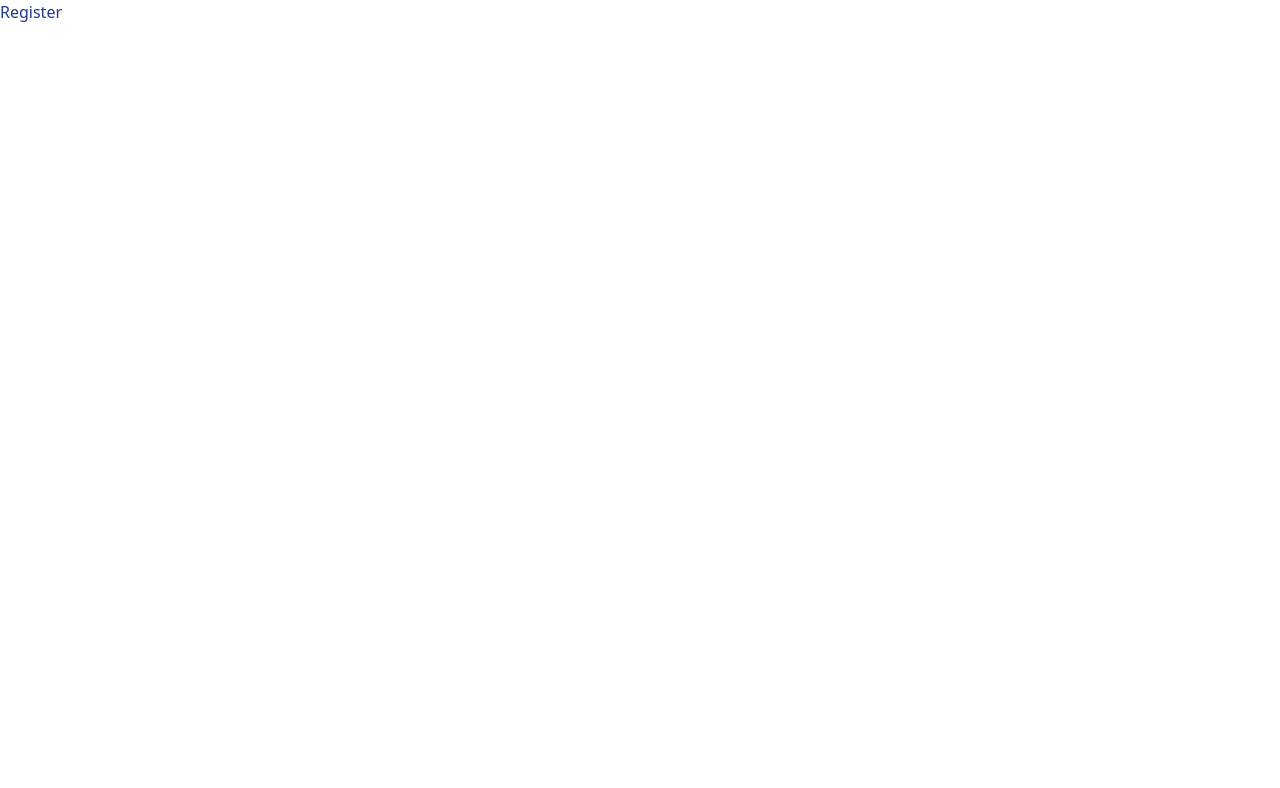
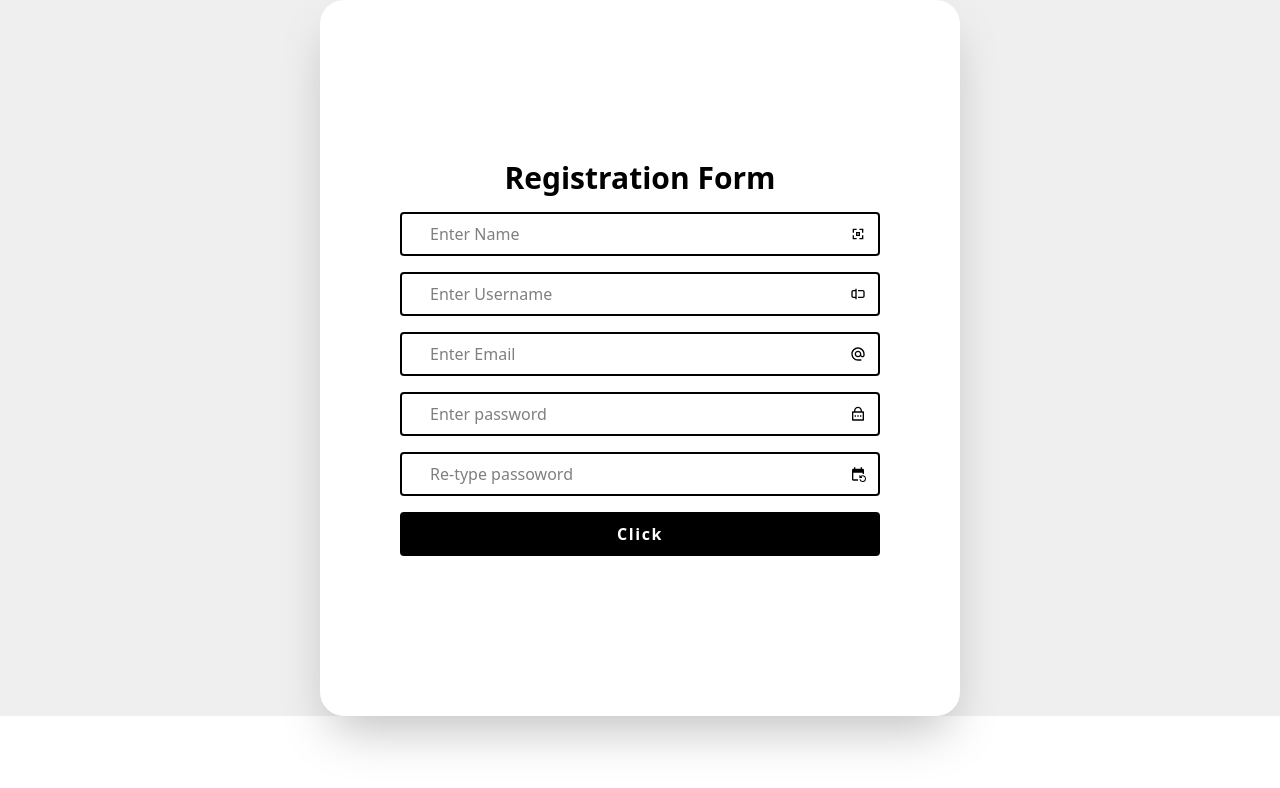
Before and after one commit to Rajeev0805/Billfrontend, a React (Vite) app: page / in a window 1280 px wide. Shown: the top 788 px of the page. Built offline with nearby package versions, Linux system fonts and the light colour scheme.

Commit message:
Update Register.jsx

```diff
--- a/src/components/user/Register.jsx
+++ b/src/components/user/Register.jsx
@@ -1,8 +1,54 @@
+
 import React from 'react'
+import { CgNametag } from "react-icons/cg";
+import { CgRename } from "react-icons/cg";
+import { MdAlternateEmail } from "react-icons/md";
+import { RiLockPasswordLine } from "react-icons/ri";
+import { MdEventRepeat } from "react-icons/md";
+
 
 const Register = () => {
   return (
-    <div className='text-blue-900'>Register</div>
+    <div className='bg-[#efefef] size-full flex justify-center items-center'>
+      <form action="" className='w-1/2  h-3/4 rounded-3xl bg-white shadow-2xl flex justify-center items-center flex-col gap-4 px-[80px] py-40'>
+        <div className='font-bold w-full flex justify-center items-center'>
+          <h1 className='text-3xl'>Registration Form</h1>
+        </div>
+
+        <div className='border-2  w-full flex justify-center items-center px-3 rounded-sm'>
+          <input type="text" name="" placeholder='Enter Name' className='w-full outline-none px-4 h-10' />
+          <span><CgNametag /></span>
+        </div>
+
+         <div className='border-2  w-full flex justify-center items-center px-3 rounded-sm'>
+          <input type="text" name="" placeholder='Enter Username' className='w-full outline-none px-4 h-10'/>
+            <span><CgRename /></span>
+        </div>
+
+
+        <div className='border-2  w-full flex justify-center items-center px-3 rounded-sm'>
+          <input type="email" name="" placeholder='Enter Email' className='w-full outline-none px-4 h-10'/>
+            <span><MdAlternateEmail /></span>
+        </div>
+
+
+        <div className='border-2  w-full flex justify-center items-center px-3 rounded-sm'>
+          <input type="password" name="" placeholder='Enter password' className='w-full outline-none px-4 h-10'/>
+            <span><RiLockPasswordLine /></span>
+        </div>
+
+
+        <div className='border-2  w-full flex justify-center items-center px-3 rounded-sm'>
+          <input type="password" name="" placeholder='Re-type passoword' className='w-full outline-none px-4 h-10'/>
+            <span><MdEventRepeat /></span>
+        </div>
+
+
+        <div className='border-2  w-full flex justify-center items-center px-3 rounded-sm bg-black'>
+         <button className='h-10 text-white font-bold text-md tracking-widest'>Click</button>
+        </div>
+      </form>
+    </div>
   )
 }
 
```
